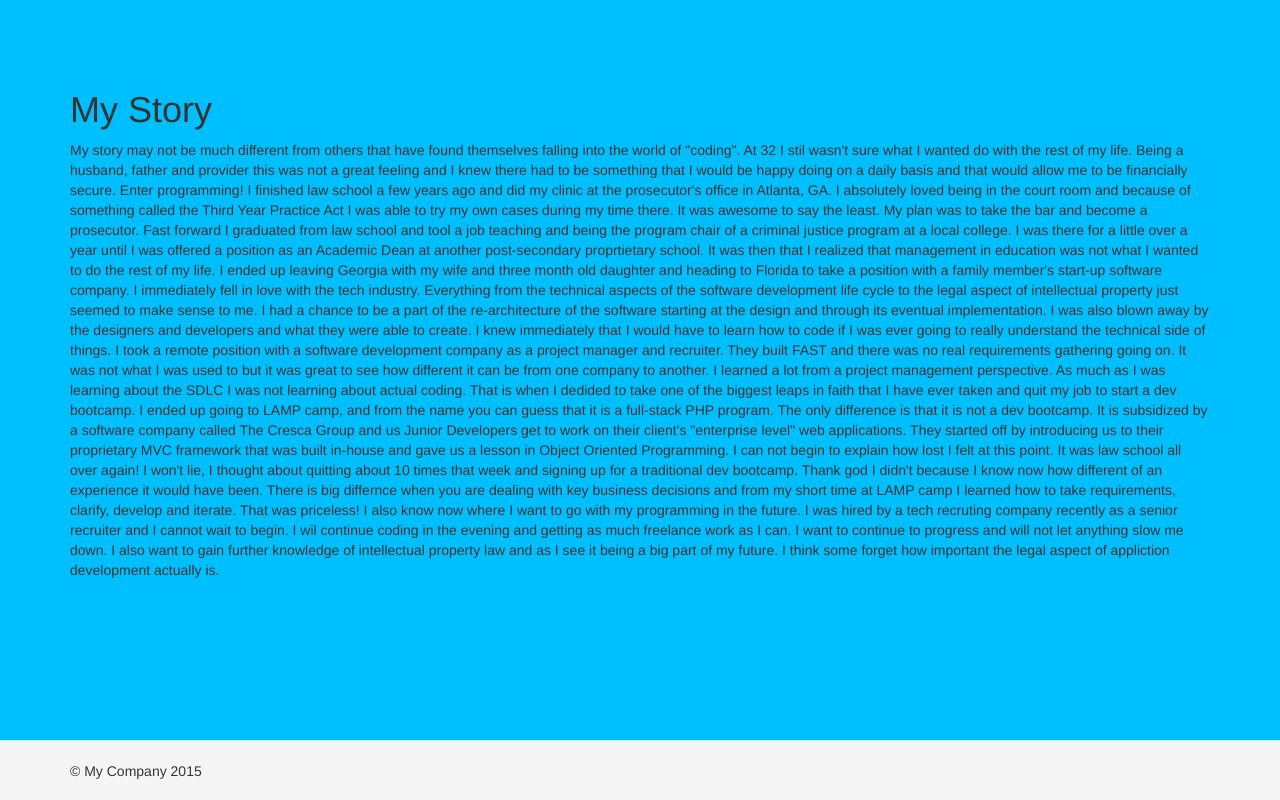
After one commit to dfmmalaw/Portfolio-PHP-, a Yii app: template views/site/story.php in a window 1280 px wide. The commit adds this page. Run offline with PHP 8.4 and a stand-in for Yii, Linux system fonts and the light colour scheme; the template is opened without the code that fills it, so the values that code supplies are empty; some libraries are stand-ins or nearby versions.

Commit message:
added content to story page that I just created

```diff
--- /dev/null
+++ b/views/site/story.php
@@ -0,0 +1,81 @@
+<?php
+
+/* @var $this yii\web\View */
+
+use yii\helpers\Html;
+
+$this->title = 'My Story';
+$this->params['breadcrumbs'][] = $this->title;
+?>
+<div class="site-story">
+    <h1><?= Html::encode($this->title) ?></h1>
+
+    <p>
+        My story may not be much different from others that have found themselves
+        falling into the world of "coding". At 32 I stil wasn't sure what I wanted
+        do with the rest of my life. Being a husband, father and provider this was
+        not a great feeling and I knew there had to be something that I would be happy
+        doing on a daily basis and that would allow me to be financially secure.
+        Enter programming!
+
+        I finished law school a few years ago and did my clinic at the prosecutor's
+        office in Atlanta, GA. I absolutely loved being in the court room and because
+        of something called the Third Year Practice Act I was able to try my own cases
+        during my time there. It was awesome to say the least. My plan was to take
+        the bar and become a prosecutor.
+
+        Fast forward I graduated from law school and tool a job teaching and being
+        the program chair of a criminal justice program at a local college. I was
+        there for a little over a year until I was offered a position as an Academic
+        Dean at another post-secondary proprtietary school. It was then that I
+        realized that management in education was not what I wanted to do the rest
+        of my life.
+
+        I ended up leaving Georgia with my wife and three month old daughter and
+        heading to Florida to take a position with a family member's start-up
+        software company. I immediately fell in love with the tech industry. Everything
+        from the technical aspects of the software development life cycle to the
+        legal aspect of intellectual property just seemed to make sense to me. I
+        had a chance to be a part of the re-architecture of the software starting
+        at the design and through its eventual implementation. I was also blown
+        away by the designers and developers and what they were able to create. I
+        knew immediately that I would have to learn how to code if I was ever
+        going to really understand the technical side of things.
+
+        I took a remote position with a software development company as a project
+        manager and recruiter. They built FAST and there was no real requirements
+        gathering going on. It was not what I was used to but it was great to see
+        how different it can be from one company to another. I learned a lot from
+        a project management perspective. As much as I was learning about the SDLC
+        I was not learning about actual coding.
+
+        That is when I dedided to take one of the biggest leaps in faith that I have
+        ever taken and quit my job to start a dev bootcamp. I ended up going to LAMP
+        camp, and from the name you can guess that it is a full-stack PHP program.
+        The only difference is that it is not a dev bootcamp. It is subsidized by
+        a software company called The Cresca Group and us Junior Developers get to
+        work on their client's "enterprise level" web applications. They started
+        off by introducing us to their proprietary MVC framework that was built
+        in-house and gave us a lesson in Object Oriented Programming. I can not
+        begin to explain how lost I felt at this point. It was law school all over
+        again!
+
+        I won't lie, I thought about quitting about 10 times that week and signing
+        up for a traditional dev bootcamp. Thank god I didn't because I know now
+        how different of an experience it would have been. There is big differnce
+        when you are dealing with key business decisions and from my short time at
+        LAMP camp I learned how to take requirements, clarify, develop and iterate.
+        That was priceless!
+
+        I also know now where I want to go with my programming in the future. I
+        was hired by a tech recruting company recently as a senior recruiter and
+        I cannot wait to begin. I wil continue coding in the evening and getting
+        as much freelance work as I can. I want to continue to progress and will
+        not let anything slow me down.
+
+        I also want to gain further knowledge of intellectual property law and as
+        I see it being a big part of my future. I think some forget how important
+        the legal aspect of appliction development actually is.
+    </p>
+
+</div>
--- a/web/css/site.css
+++ b/web/css/site.css
@@ -15,7 +15,8 @@ body {
 }
 
 body {
-    background: url(http://www.wallpapersdb.org/wallpapers/beach/surfing_board_at_beach_1920x1080.jpg);
+    /*background: url(http://www.wallpapersdb.org/wallpapers/beach/surfing_board_at_beach_1920x1080.jpg);*/
+    background-color: #00bfff;
     background-size: cover;
     background-repeat: no-repeat;
 }
```
Also changed, not shown: views/site/index.php (+9 -2 lines).
